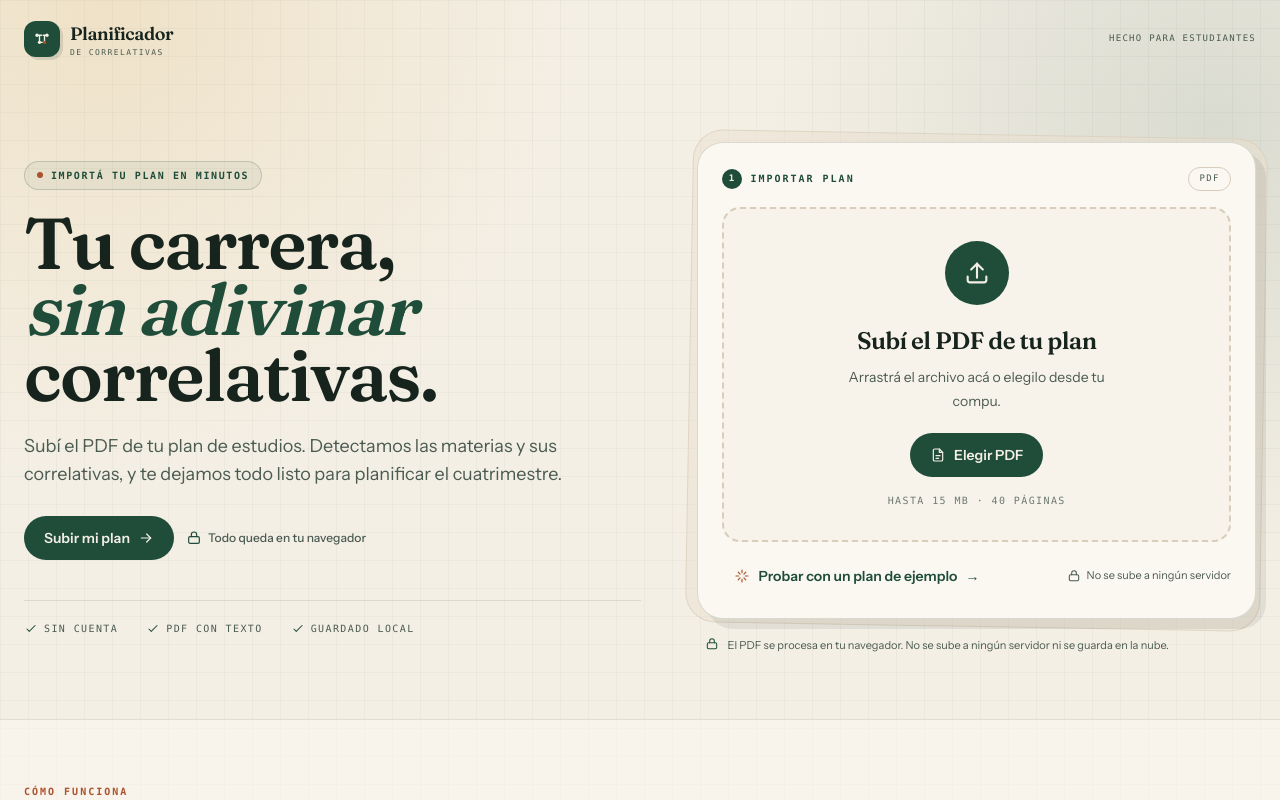
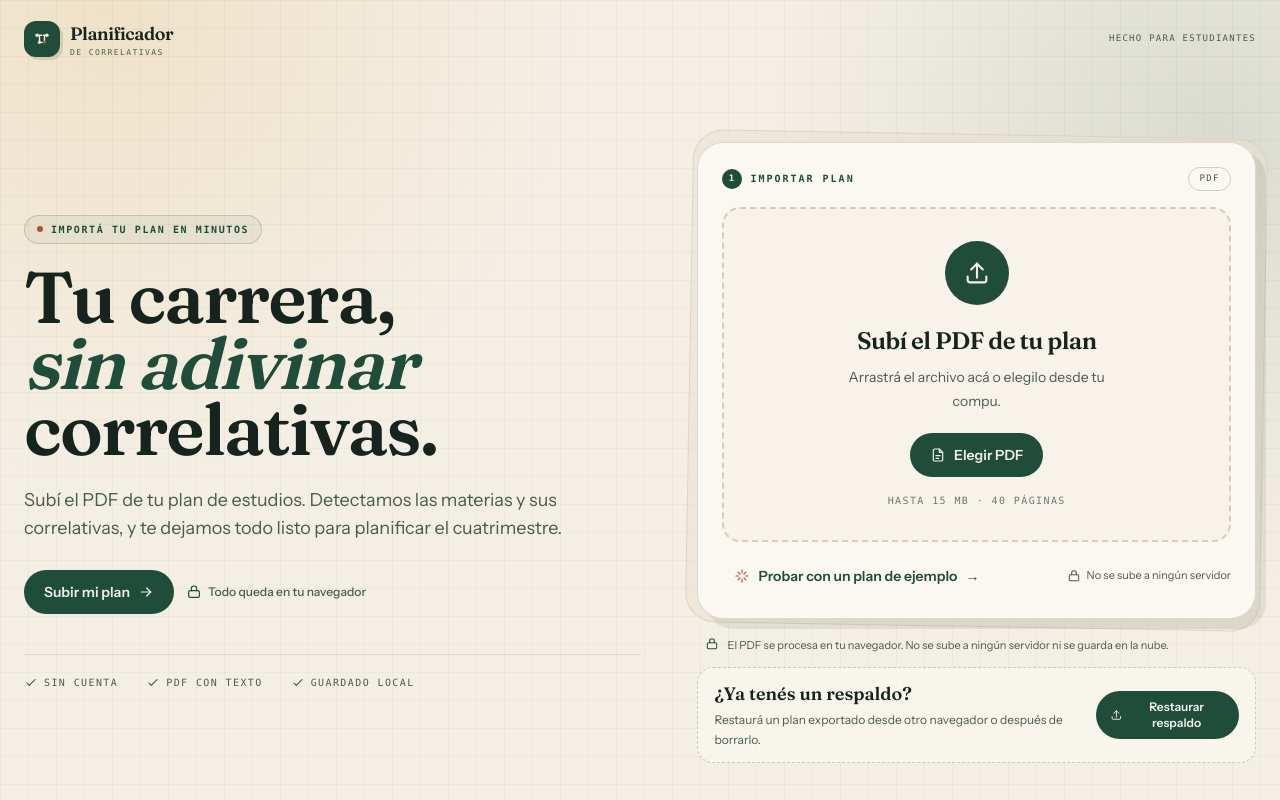
Before and after one commit to santicano2/planificador-correlativas, a Next.js app: page / in a window 1280 px wide. Shown: the top 800 px of the page. Built offline with nearby package versions, Linux system fonts and the light colour scheme.

Commit message:
feat: export and restore study plan backups

```diff
--- /dev/null
+++ b/src/components/backup/backup-actions.tsx
@@ -0,0 +1,220 @@
+"use client";
+
+import { useRef, useState, type ChangeEvent } from "react";
+
+import { AlertIcon, DownloadIcon, UploadIcon } from "@/components/icons";
+import {
+  StudyPlanBackupError,
+  createBackupFilename,
+  parseStudyPlanBackup,
+  serializeStudyPlanBackup,
+  type StudyPlanBackup,
+} from "@/lib/backup/study-plan-backup";
+import type { StudyPlan, StudyProgress } from "@/lib/study-plan";
+
+const MAX_BACKUP_BYTES = 2 * 1024 * 1024;
+
+interface BackupActionsProps {
+  variant: "dashboard" | "home";
+  currentPlan?: StudyPlan | null;
+  progress?: StudyProgress;
+  onRestore: (backup: StudyPlanBackup) => void;
+}
+
+export function BackupActions({
+  variant,
+  currentPlan,
+  progress,
+  onRestore,
+}: BackupActionsProps) {
+  const inputRef = useRef<HTMLInputElement>(null);
+  const [error, setError] = useState<string | null>(null);
+  const [pendingBackup, setPendingBackup] = useState<StudyPlanBackup | null>(
+    null,
+  );
+  const [isBusy, setIsBusy] = useState(false);
+
+  const openFilePicker = () => {
+    setError(null);
+    inputRef.current?.click();
+  };
+
+  const handleExport = () => {
+    if (!currentPlan || !progress) {
+      return;
+    }
+
+    setError(null);
+
+    try {
+      const blob = new Blob([serializeStudyPlanBackup(currentPlan, progress)], {
+        type: "application/json",
+      });
+      const url = URL.createObjectURL(blob);
+      const link = document.createElement("a");
+
+      link.href = url;
+      link.download = createBackupFilename(currentPlan);
+      document.body.appendChild(link);
+      link.click();
+      link.remove();
+      URL.revokeObjectURL(url);
+    } catch {
+      setError("No pudimos generar el respaldo.");
+    }
+  };
+
+  const applyBackup = (backup: StudyPlanBackup): boolean => {
+    try {
+      onRestore(backup);
+      setPendingBackup(null);
+      setError(null);
+      return true;
+    } catch {
+      setError("No pudimos restaurar el respaldo en este navegador.");
+      return false;
+    }
+  };
+
+  const handleFile = async (event: ChangeEvent<HTMLInputElement>) => {
+    const file = event.target.files?.[0];
+
+    event.target.value = "";
+
+    if (!file) {
+      return;
+    }
+
+    setError(null);
+    setPendingBackup(null);
+
+    if (file.size > MAX_BACKUP_BYTES) {
+      setError("El archivo supera el límite de 2 MB.");
+      return;
+    }
+
+    setIsBusy(true);
+
+    try {
+      const backup = parseStudyPlanBackup(await file.text());
+
+      if (currentPlan) {
+        setPendingBackup(backup);
+      } else {
+        applyBackup(backup);
+      }
+    } catch (cause) {
+      setError(
+        cause instanceof StudyPlanBackupError
+          ? cause.message
+          : "No pudimos leer el respaldo.",
+      );
+    } finally {
+      setIsBusy(false);
+    }
+  };
+
+  const confirmRestore = () => {
+    if (pendingBackup) {
+      applyBackup(pendingBackup);
+    }
+  };
+
+  return (
+    <section
+      className={[
+        "rounded-2xl border px-4 py-3",
+        variant === "dashboard"
+          ? "border-ink/12 bg-paper-light"
+          : "border-dashed border-ink/20 bg-paper-light/60",
+      ].join(" ")}
+    >
+      <div className="flex flex-col gap-3 sm:flex-row sm:items-center sm:justify-between">
+        <div>
+          <h2 className="font-display text-lg font-semibold text-ink">
+            {variant === "dashboard"
+              ? "Respaldo"
+              : "¿Ya tenés un respaldo?"}
+          </h2>
+          <p className="mt-0.5 text-xs leading-5 text-ink-soft">
+            {variant === "dashboard"
+              ? "Descargá una copia del plan y tu progreso, o restaurá un archivo."
+              : "Restaurá un plan exportado desde otro navegador o después de borrarlo."}
+          </p>
+        </div>
+
+        <div className="flex flex-wrap items-center gap-2">
+          {variant === "dashboard" ? (
+            <button
+              type="button"
+              onClick={handleExport}
+              className="inline-flex items-center gap-1.5 rounded-full border border-ink/15 bg-paper px-3 py-2 text-xs font-semibold text-ink transition hover:border-forest hover:text-forest"
+            >
+              <DownloadIcon className="size-3.5" />
+              Exportar respaldo
+            </button>
+          ) : null}
+
+          <button
+            type="button"
+            onClick={openFilePicker}
+            disabled={isBusy}
+            className="inline-flex items-center gap-1.5 rounded-full bg-forest px-3.5 py-2 text-xs font-semibold text-paper transition hover:bg-forest-deep disabled:cursor-wait disabled:opacity-60"
+          >
+            <UploadIcon className="size-3.5" />
+            {isBusy ? "Leyendo..." : "Restaurar respaldo"}
+          </button>
+
+          <input
+            ref={inputRef}
+            type="file"
+            accept=".json,application/json"
+            onChange={handleFile}
+            aria-label="Elegir respaldo"
+            className="hidden"
+          />
+        </div>
+      </div>
+
+      {error ? (
+        <p
+          role="alert"
+          className="mt-3 flex items-start gap-2 text-xs leading-5 text-terracotta"
+        >
+          <AlertIcon className="mt-0.5 size-3.5 shrink-0" />
+          {error}
+        </p>
+      ) : null}
+
+      {pendingBackup ? (
+        <div className="mt-3 rounded-xl border border-gold/40 bg-gold/10 px-3 py-3">
+          <p className="text-xs font-semibold text-ink">
+            Confirmá el reemplazo
+          </p>
+          <p className="mt-1 text-xs leading-5 text-ink-soft">
+            Vas a reemplazar <strong>{currentPlan?.career}</strong> por{" "}
+            <strong>{pendingBackup.plan.career}</strong>. Se restaurarán{" "}
+            {pendingBackup.plan.subjects.length} materias y{" "}
+            {Object.keys(pendingBackup.progress).length} estados guardados.
+          </p>
+          <div className="mt-3 flex flex-wrap items-center gap-2">
+            <button
+              type="button"
+              onClick={confirmRestore}
+              className="rounded-full bg-terracotta px-3 py-1.5 text-xs font-semibold text-paper"
+            >
+              Sí, restaurar
+            </button>
+            <button
+              type="button"
+              onClick={() => setPendingBackup(null)}
+              className="rounded-full px-3 py-1.5 text-xs font-semibold text-ink-soft transition hover:bg-ink/5"
+            >
+              Cancelar
+            </button>
+          </div>
+        </div>
+      ) : null}
+    </section>
+  );
+}
--- a/src/components/dashboard/study-dashboard.tsx
+++ b/src/components/dashboard/study-dashboard.tsx
@@ -2,6 +2,7 @@
 
 import { useMemo, useState } from "react";
 
+import { BackupActions } from "@/components/backup/backup-actions";
 import {
   AlertIcon,
   ArrowRightIcon,
@@ -13,6 +14,7 @@ import {
   SparkIcon,
   TrashIcon,
 } from "@/components/icons";
+import type { StudyPlanBackup } from "@/lib/backup/study-plan-backup";
 import {
   buildDashboard,
   type DashboardRow,
@@ -35,6 +37,7 @@ interface StudyDashboardProps {
   progress: StudyProgress;
   onStatusChange: (subjectId: string, status: SubjectStatus) => void;
   onEdit: () => void;
+  onRestore: (backup: StudyPlanBackup) => void;
   onImportAnother: () => void;
   onClear: () => void;
 }
@@ -54,6 +57,7 @@ export function StudyDashboard({
   progress,
   onStatusChange,
   onEdit,
+  onRestore,
   onImportAnother,
   onClear,
 }: StudyDashboardProps) {
@@ -242,6 +246,15 @@ export function StudyDashboard({
           summary={dashboard.summary}
           availableCount={dashboard.availableCount}
           blockedCount={dashboard.blockedCount}
+        />
+      </div>
+
+      <div className="mt-5">
+        <BackupActions
+          variant="dashboard"
+          currentPlan={plan}
+          progress={progress}
+          onRestore={onRestore}
         />
       </div>
 
--- a/src/components/icons.tsx
+++ b/src/components/icons.tsx
@@ -111,6 +111,16 @@ export function SparkIcon(props: IconProps) {
   );
 }
 
+export function DownloadIcon(props: IconProps) {
+  return (
+    <svg viewBox="0 0 24 24" {...baseProps} {...props}>
+      <path d="M12 4v12" />
+      <path d="m7 11 5 5 5-5" />
+      <path d="M4 20h16" />
+    </svg>
+  );
+}
+
 export function PencilIcon(props: IconProps) {
   return (
     <svg viewBox="0 0 24 24" {...baseProps} {...props}>
--- a/src/components/import/import-plan-flow.tsx
+++ b/src/components/import/import-plan-flow.tsx
@@ -17,7 +17,9 @@ import {
   createDraftPlan,
   type DraftStudyPlan,
 } from "@/lib/import/draft-plan";
+import { BackupActions } from "@/components/backup/backup-actions";
 import { StudyDashboard } from "@/components/dashboard/study-dashboard";
+import type { StudyPlanBackup } from "@/lib/backup/study-plan-backup";
 import {
   clearStoredStudyProgress,
   saveStoredStudyProgress,
@@ -193,6 +195,18 @@ export function ImportPlanFlow() {
     setView(wasEditing ? "saved" : "home");
   };
 
+  const handleRestore = (backup: StudyPlanBackup) => {
+    const nextProgress = pruneProgress(backup.plan, backup.progress);
+
+    saveStoredStudyPlan(backup.plan);
+    saveStoredStudyProgress(nextProgress);
+    setSavedPlan(backup.plan);
+    setDraft(null);
+    setSourceName(null);
+    setError(null);
+    setView("saved");
+  };
+
   const handleStartOver = () => {
     setSavedPlan(null);
     setDraft(null);
@@ -301,6 +315,14 @@ export function ImportPlanFlow() {
                   El PDF se procesa en tu navegador. No se sube a ningún
                   servidor ni se guarda en la nube.
                 </p>
+
+                <div className="mt-3">
+                  <BackupActions
+                    variant="home"
+                    currentPlan={storedPlan}
+                    onRestore={handleRestore}
+                  />
+                </div>
               </div>
             </section>
 
@@ -325,6 +347,7 @@ export function ImportPlanFlow() {
             progress={progress}
             onStatusChange={handleStatusChange}
             onEdit={handleEdit}
+            onRestore={handleRestore}
             onImportAnother={handleStartOver}
             onClear={handleClearStored}
           />
```
